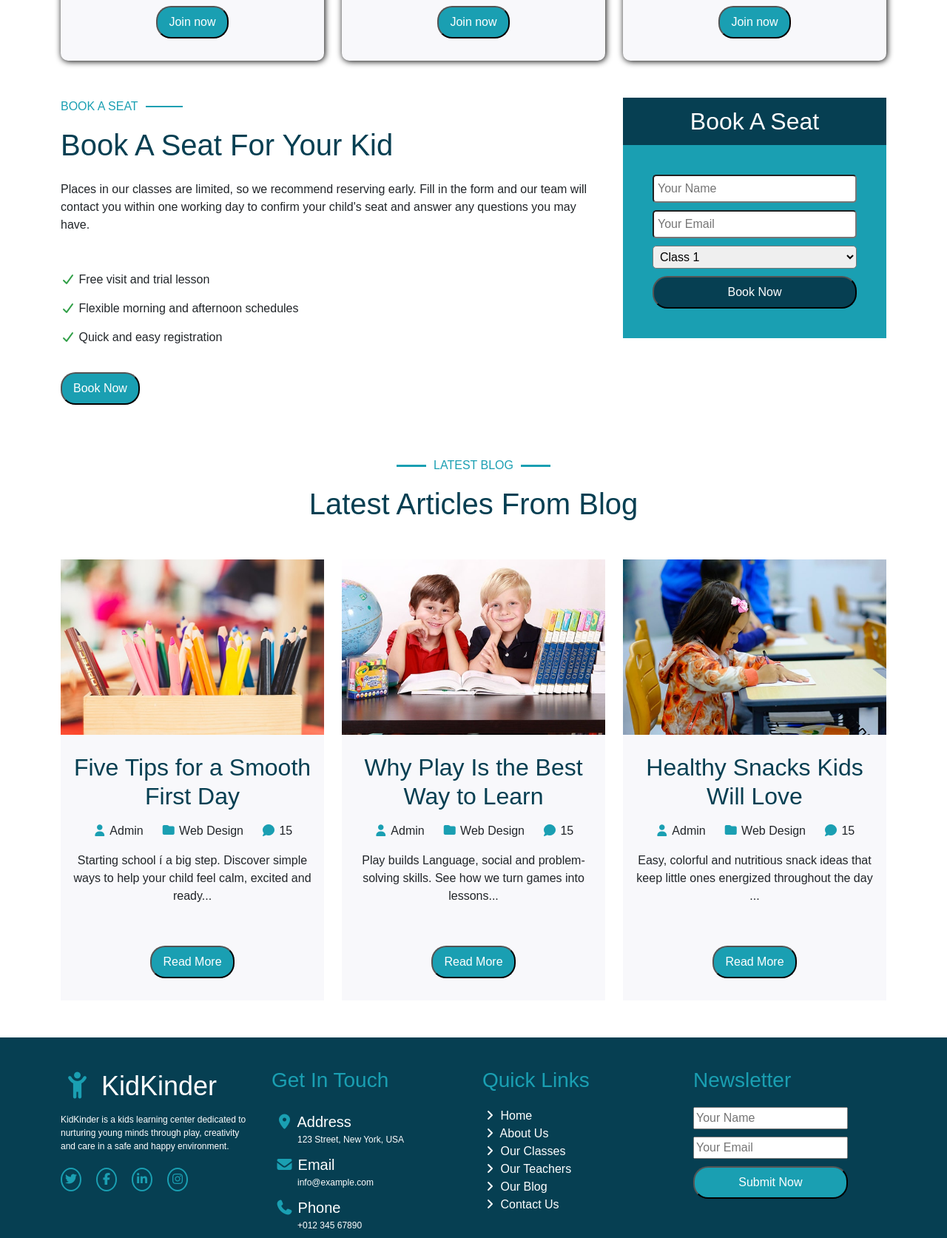
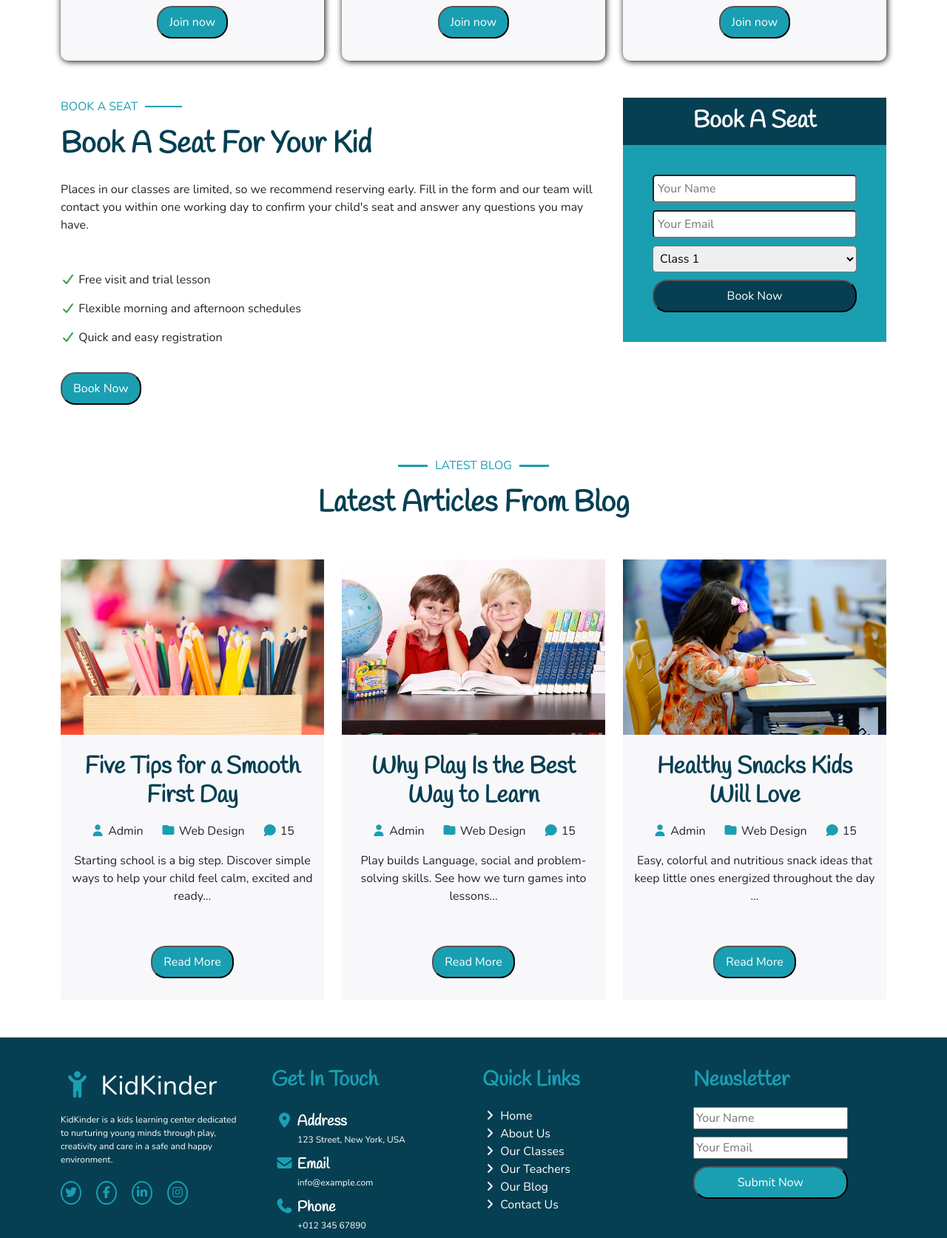
Before and after one commit to phamnguyenminhquan/kid-kinder, a plain HTML site: page index.html in a window 1280 px wide. Shown: the part 2620-4293 px from the top of the page at 74% size. Drawn offline with nearby package versions, Linux system fonts and the light colour scheme; a web font is replaced by a local one.

Commit message:
fix: change to correct font families

```diff
--- a/index.html
+++ b/index.html
@@ -9,7 +9,7 @@
     <link rel="preconnect" href="https://fonts.googleapis.com">
     <link rel="preconnect" href="https://fonts.gstatic.com" crossorigin>
     <link
-        href="https://fonts.googleapis.com/css2?family=DynaPuff:wght@400..700&family=Roboto:ital,wght@0,100..900;1,100..900&display=swap"
+        href="https://fonts.googleapis.com/css2?family=Handlee&family=Nunito:ital,wght@0,200..1000;1,200..1000&display=swap"
         rel="stylesheet">
     <!-- font awesome v7.3.1 -->
     <link rel="stylesheet" href="https://cdnjs.cloudflare.com/ajax/libs/font-awesome/7.3.1/css/all.min.css"
@@ -535,7 +535,7 @@
                                 </div>
 
                                 <p>
-                                    Starting school í a big step. Discover simple ways to help your child feel calm, excited and
+                                    Starting school is a big step. Discover simple ways to help your child feel calm, excited and
                                     ready...
                                 </p>
                             </div>
--- a/style.css
+++ b/style.css
@@ -1,10 +1,14 @@
 :root {
+    /* color */
     --bright-blue: #1A9FB2;
     --dark-blue: #063F52;
     --white: #fff;
     --green: #309F47;
     --bright-gray: #F8F8FB;
     --dark-gray: #c3c7c1;
+    /* fonts */
+    --font-secondary: 'Handlee', cursive;
+    --font-primary: 'Nunito', san-serif;
 }
 
 /* ------------------ */
@@ -12,7 +16,7 @@
 /* ------------------ */
 
 body {
-    font-family: 'DynaPuff', sans-serif;
+    font-family: var(--font-primary);
 }
 
 a {
@@ -93,6 +97,8 @@ p {
 .section-header .title {
     color: var(--dark-blue);
     line-height: 2;
+    font-family: var(--font-secondary);
+    font-weight: bold;
 }
 
 /* ------------------ */
@@ -171,11 +177,13 @@ p {
 .introduction .subtitle {
     font-weight: bold;
     font-size: 24px;
+    font-family: var(--font-secondary);
 }
 
 .introduction .title {
     font-weight: bold;
     font-size: 64px;
+    font-family: var(--font-secondary);
 }
 
 .introduction button {
@@ -214,6 +222,7 @@ p {
     color: var(--dark-blue);
     font-weight: bold;
     font-size: 28px;
+    font-family: var(--font-secondary);
 }
 
 .feature-icon {
@@ -247,6 +256,8 @@ p {
 .about-us .title {
     padding: 10px 0;
     color: var(--dark-blue);
+    font-family: var(--font-secondary);
+    font-weight: bold;
 }
 
 .about-us button {
@@ -282,6 +293,12 @@ p {
     text-align: center;
     padding: 10px 0;
     border-bottom: 2px solid var(--dark-gray);
+}
+
+.class-card .content .title {
+    font-family: var(--font-secondary);
+    font-weight: bold;
+    color: var(--dark-blue);
 }
 
 .class-card .content p {
@@ -339,6 +356,8 @@ p {
 
 .booking .title {
     color: var(--dark-blue);
+    font-family: var(--font-secondary);
+    font-weight: bold;
     line-height: 2;
 }
 
@@ -356,7 +375,8 @@ p {
     color: var(--white);
     text-align: center;
     line-height: 2;
-    font-weight: normal;
+    font-family: var(--font-secondary);
+    font-weight: bold;
     margin: 0;
 }
 
@@ -388,6 +408,11 @@ p {
     text-align: center;
 }
 
+.blog-card .content h2 {
+    font-family: var(--font-secondary);
+    font-weight: bold;
+}
+
 .blog-card button {
     display: block;
     margin: 30px auto;
@@ -412,6 +437,10 @@ footer .container {
     padding-bottom: 40px;
 }
 
+footer .description {
+    padding-right:15px;
+}
+
 footer .logo-brand {
     font-size: 36px;
     line-height: 2;
@@ -423,6 +452,8 @@ footer .logo-brand i {
 
 footer .title {
     font-size: 28px;
+    font-family: var(--font-secondary);
+    font-weight: bold;
     line-height: 2;
     color: var(--bright-blue);
 }
@@ -463,6 +494,8 @@ footer .copyright {
 
 .contact-type .contact-name {
     font-size: 20px;
+    font-family: var(--font-secondary);
+    font-weight: bold;
 }
 
 .contact-type .contact-detail {
```
